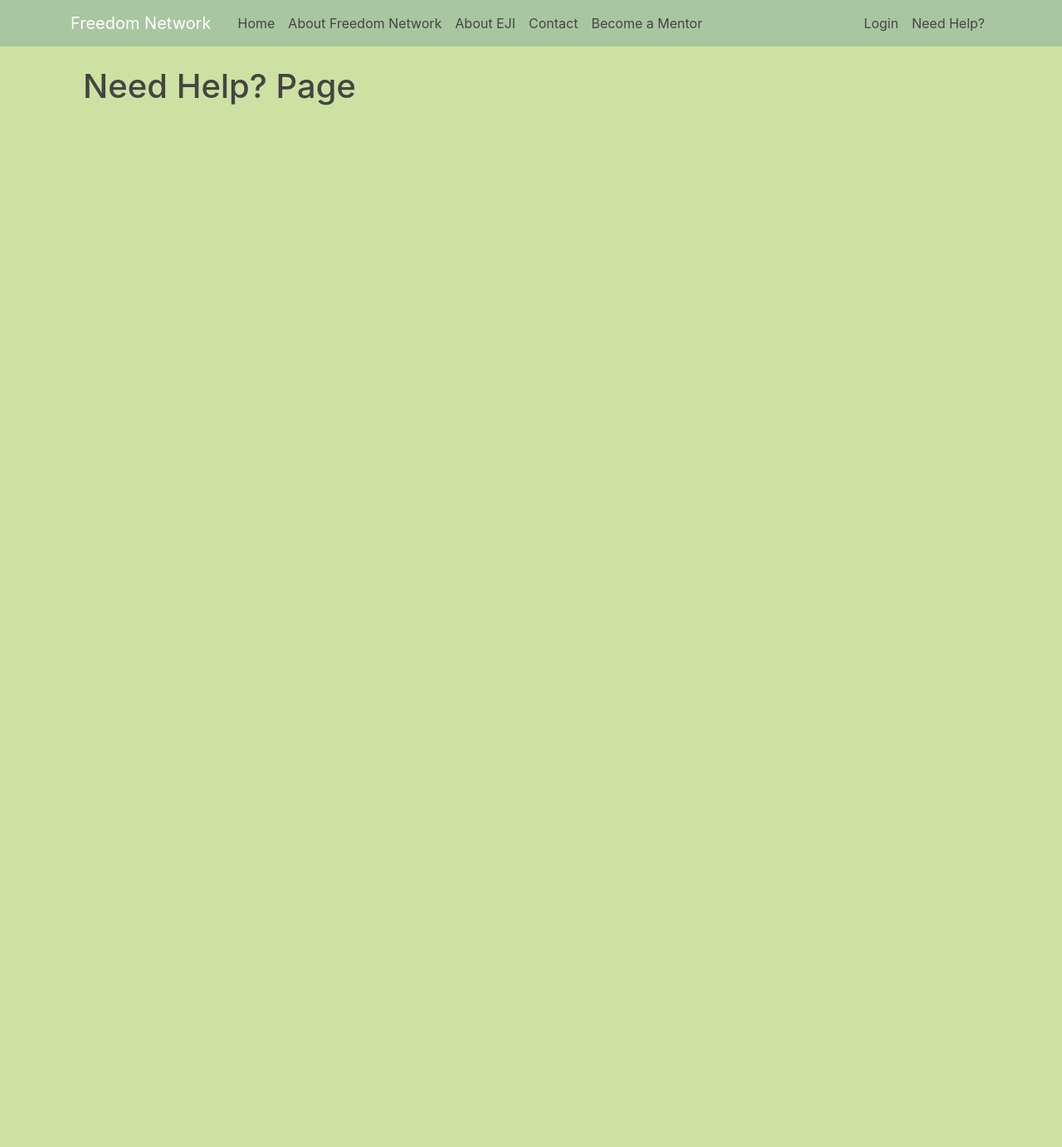
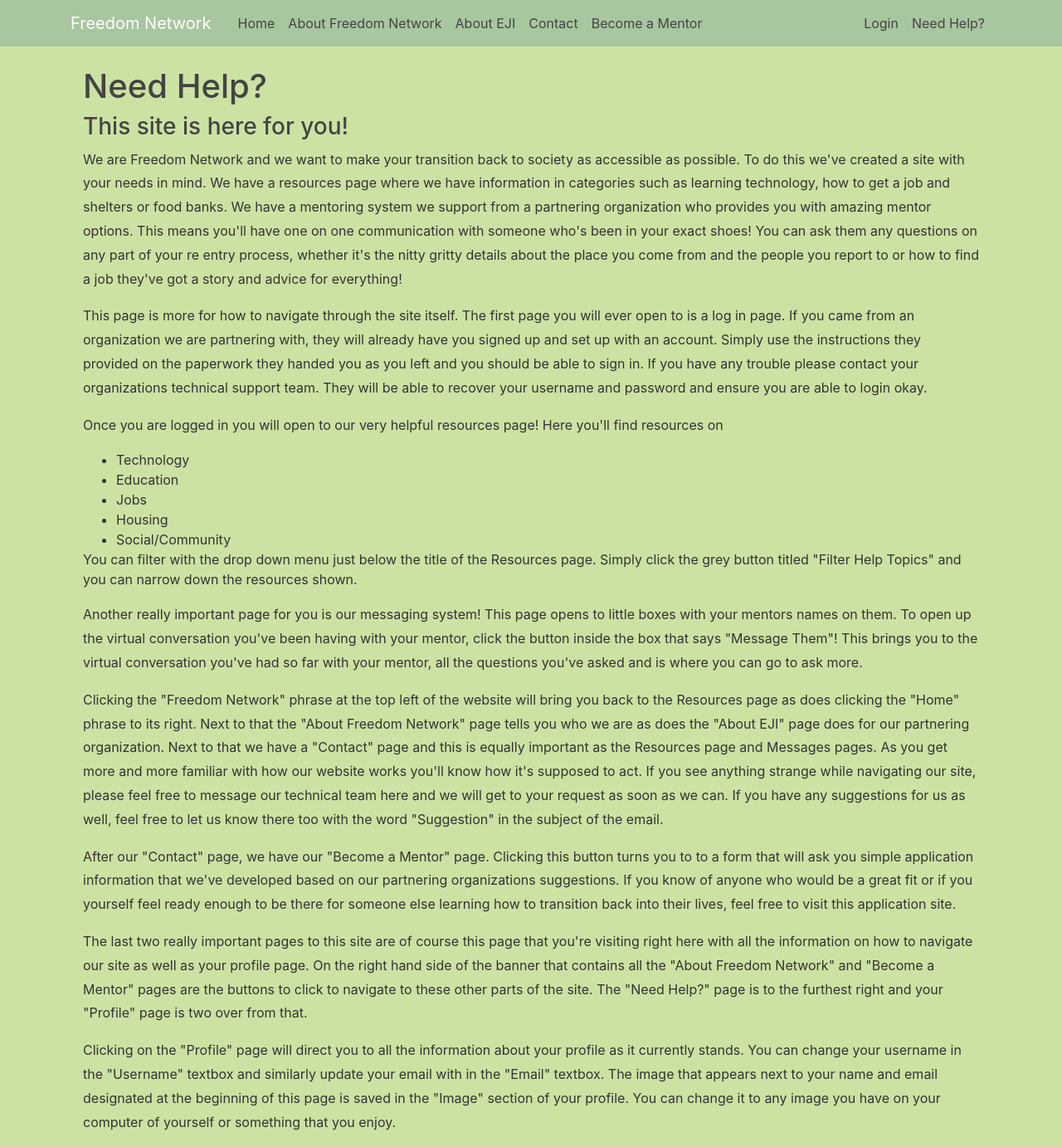
Before and after one commit to alex-eman/freedom-network, a Django app: page /need_help/ in a window 1280 px wide. Shown: the whole page at 83% size. Before the commit the page ends 127 px from the top, so only its background shows below. Run offline with Django 3.2, Linux system fonts and the light colour scheme; some libraries are stand-ins or nearby versions.

Commit message:
added Need Help page and updated forums slightly

```diff
--- a/hub/templates/hub/forums.html
+++ b/hub/templates/hub/forums.html
@@ -4,6 +4,9 @@
 
 {% block content %}
 
-    <h1>Forums Page</h1>
+    <h1>Forums</h1>
+
+    <h3>Coming Soon!</h3>
+
 
 {% endblock content %}
--- a/hub/templates/hub/need_help.html
+++ b/hub/templates/hub/need_help.html
@@ -3,7 +3,76 @@
 {% extends "hub/base.html" %}
 
 {% block content %}
+<style>
+    p.big {
+        line-height: 1.8
+    }
+</style>
 
-    <h1>Need Help? Page</h1>
+    <h1>Need Help? </h1>
 
+    <h3>This site is here for you!</h3>
+
+    <p class="big">We are Freedom Network and we want to make your transition back to society as accessible as possible. To do this
+        we've created a site with your needs in mind. We have a resources page where we have information
+        in categories such as learning technology, how to get a job and shelters or food banks. We have a mentoring
+        system we support from a partnering organization who provides you with amazing mentor options. This means you'll
+        have one on one communication with someone who's been in your exact shoes! You can ask them any questions on any
+        part of your re entry process, whether it's the nitty gritty details about the place you come from and the people
+        you report to or how to find a job they've got a story and advice for everything!
+
+    </p>
+
+    <p class="big">This page is more for how to navigate through the site itself. The first page you will ever open to is a log in page.
+        If you came from an organization we are partnering with, they will already have you signed up and set up with an account.
+        Simply use the instructions they provided on the paperwork they handed you as you left and you should be able to sign in.
+        If you have any trouble please contact your organizations technical support team. They will be able to recover your username
+        and password and ensure you are able to login okay.
+    </p>
+
+    <p class="big">Once you are logged in you will open to our very helpful resources page! Here you'll find resources on
+        <ul>
+            <li>Technology</li>
+            <li>Education</li>
+            <li>Jobs</li>
+            <li>Housing</li>
+            <li>Social/Community</li>
+
+        </ul>
+        You can filter with the drop down menu just below the title of the Resources page. Simply click the grey button titled
+        "Filter Help Topics" and you can narrow down the resources shown.
+
+    </p>
+
+    <p class="big">Another really important page for you is our messaging system! This page opens to little boxes with your mentors names on them.
+        To open up the virtual conversation you've been having with your mentor, click the button inside the box that says "Message Them"!
+        This brings you to the virtual conversation you've had so far with your mentor, all the questions you've asked and is where you can
+        go to ask more.
+    </p>
+
+    <p class="big">Clicking the "Freedom Network" phrase at the top left of the website will bring you back to the Resources page as does clicking the
+        "Home" phrase to its right. Next to that the "About Freedom Network" page tells you who we are as does the "About EJI" page does for
+        our partnering organization. Next to that we have a "Contact" page and this is equally important as the Resources page and Messages pages.
+        As you get more and more familiar with how our website works you'll know how it's supposed to act. If you see anything strange while navigating
+        our site, please feel free to message our technical team here and we will get to your request as soon as we can. If you have any suggestions for
+        us as well, feel free to let us know there too with the word "Suggestion" in the subject of the email.
+    </p>
+
+    <p class="big">After our "Contact" page, we have our "Become a Mentor" page. Clicking this button turns you to to a form that will ask you simple application
+        information that we've developed based on our partnering organizations suggestions. If you know of anyone who would be a great fit or if you
+        yourself feel ready enough to be there for someone else learning how to transition back into their lives, feel free to visit this application
+        site.
+    </p>
+
+    <p class="big"> The last two really important pages to this site are of course this page that you're visiting right here with all the information on
+        how to navigate our site as well as your profile page. On the right hand side of the banner that contains all the "About Freedom Network" and "Become
+        a Mentor" pages are the buttons to click to navigate to these other parts of the site. The "Need Help?" page is to the furthest right and your "Profile"
+        page is two over from that.
+    </p>
+
+    <p class="big"> Clicking on the "Profile" page will direct you to all the information about your profile as it currently stands. You can change your
+        username in the "Username" textbox and similarly update your email with in the "Email" textbox. The image that appears next to your name and email
+        designated at the beginning of this page is saved in the "Image" section of your profile. You can change it to any image you have on your computer
+        of yourself or something that you enjoy.
+     </p>
 {% endblock content %}
```
